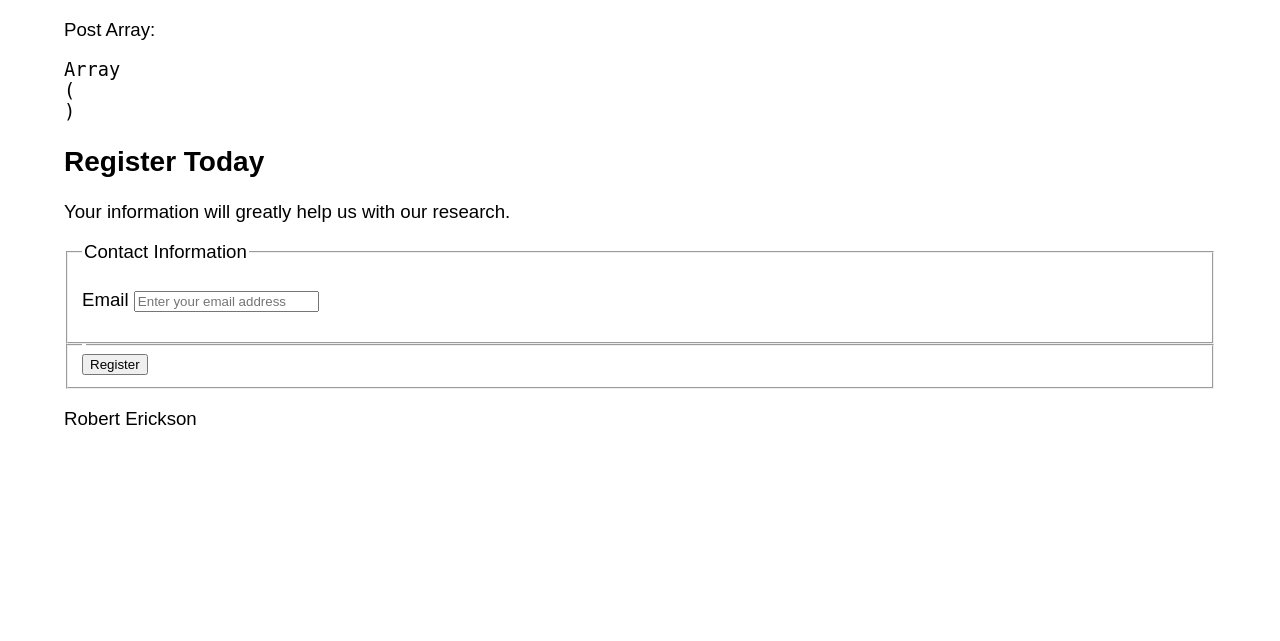
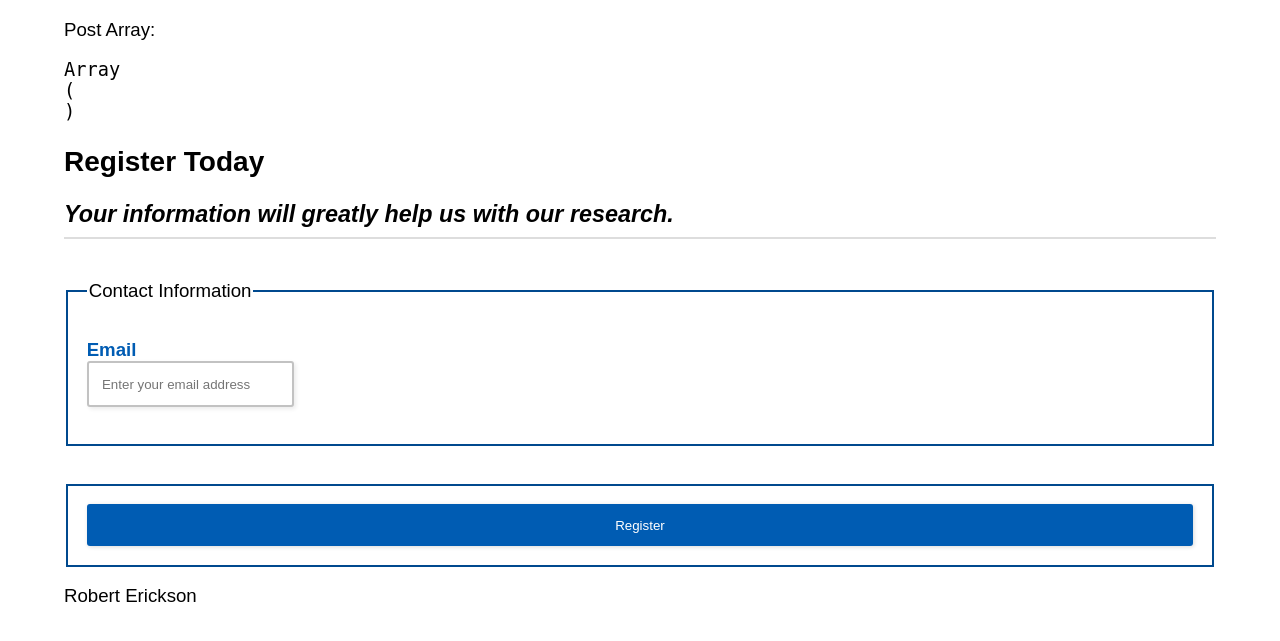
Before and after one commit to nlawrence00/php-form, a PHP site: page /form.php in a window 1280 px wide. Shown: the part 115-756 px from the top of the page. Run offline with PHP 8.4, Linux system fonts and the light colour scheme.

Commit message:
4: CSS rules for form

```diff
--- a/css/custom.css
+++ b/css/custom.css
@@ -22,3 +22,60 @@ nav ol li{
 footer{
     clear: both;
 }
+
+/*****************     form section                ****************************/
+fieldset{
+    border: 2px solid #00498e;
+    clear: both;
+    margin-top: 2em;
+    padding: 1em;
+}
+
+label {
+    color: #005cb3;
+    display: block;
+    font-weight: bold;
+    padding-right: 1em;
+}
+
+input{
+    box-sizing: border-box;
+    border: 2px solid #C2C2C2;
+    box-shadow: 2px 2px 4px #EBEBEB;
+    border-radius: 3px;
+    padding: 1em;
+}
+
+input:focus{
+    border: 1px solid #0C0;
+}
+
+input[type=submit]{
+    background: #005cb3 none repeat scroll 0 0;
+    border: medium none;
+    border-radius: 3px;
+    box-shadow: 1px 1px 4px #dadada;
+    color: #fff;
+    width: 100%;
+}
+
+.buttons legend{
+    display: none;
+}
+
+.buttons{
+    text-align: center;
+}
+
+.form-heading {
+    border-bottom: 2px solid #ddd;
+    font-size: 1.25em;
+    font-style: italic;
+    font-weight: bold;
+    margin-bottom: 1.75em;
+    padding-bottom: 0.4em;
+}
+
+.text-field{
+    width: 100%;
+}
--- a/index.php
+++ b/index.php
@@ -6,7 +6,7 @@ include "top.php";
         <h2>Home</h2>
         <p>This example goes through the complete form process with just one input type (email) so that you get your form created and tested on the most simplest of terms. After that you can build the form by adding form elements one at a time, testing to make sure they work.</p>
 
-<p>For a live sample see: <a href="http://rerickso.w3.uvm.edu/php-form/supporting/commit-3/form.php" target="_blank">http://rerickso.w3.uvm.edu/php-form/form.php</a></p>
+<p>For a live sample see: <a href="http://rerickso.w3.uvm.edu/php-form/supporting/commit-4/form.php" target="_blank">http://rerickso.w3.uvm.edu/php-form/form.php</a></p>
 
 <p><a href="https://rerickso.w3.uvm.edu/php-book/" target="_blank">PHP Fast Track</a> is the text I wrote to go along with the PHP code. For html and css I use <a href="https://www.wiley.com/en-us/HTML+and+CSS%3A+Design+and+Build+Websites-p-9781118008188" target="_blank">HTML & CSS: Design and Build Websites</a>, By: Jon Duckett.</p>
 
```
Also changed, not shown: README.md.
